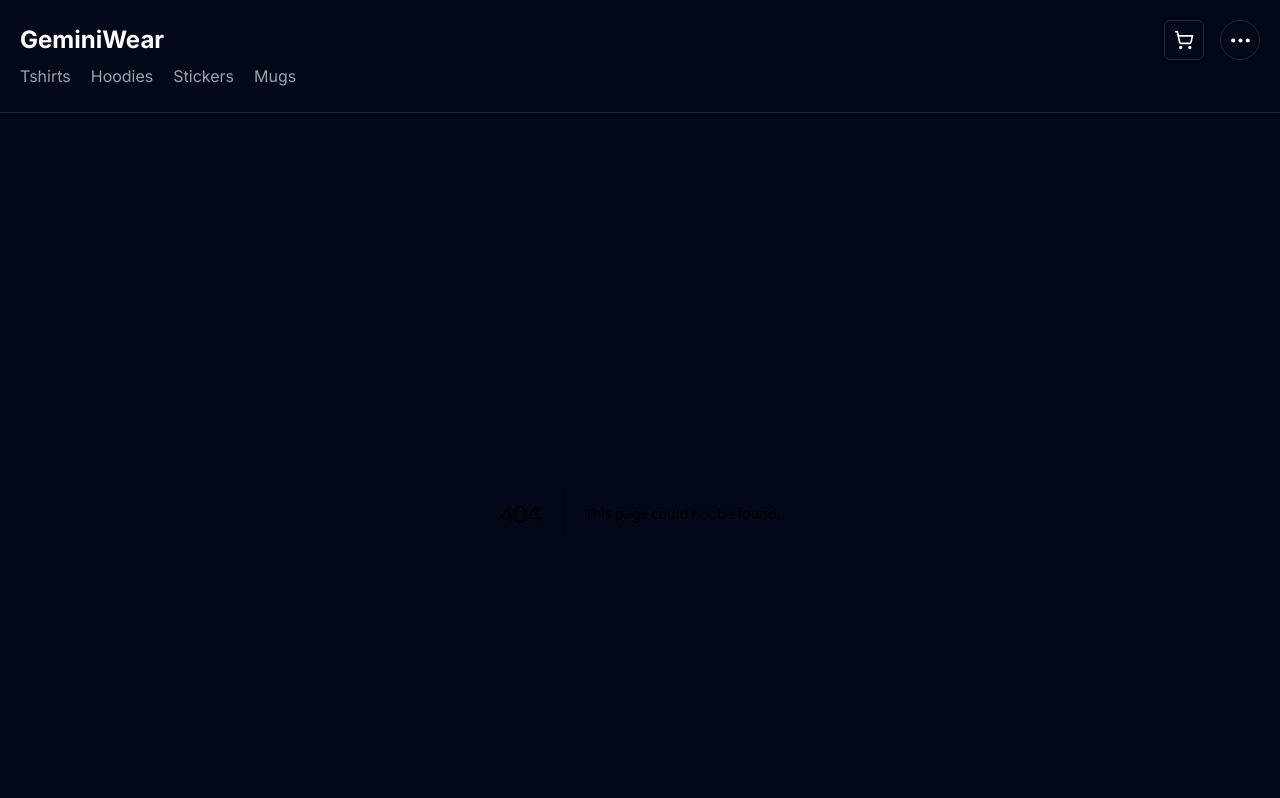
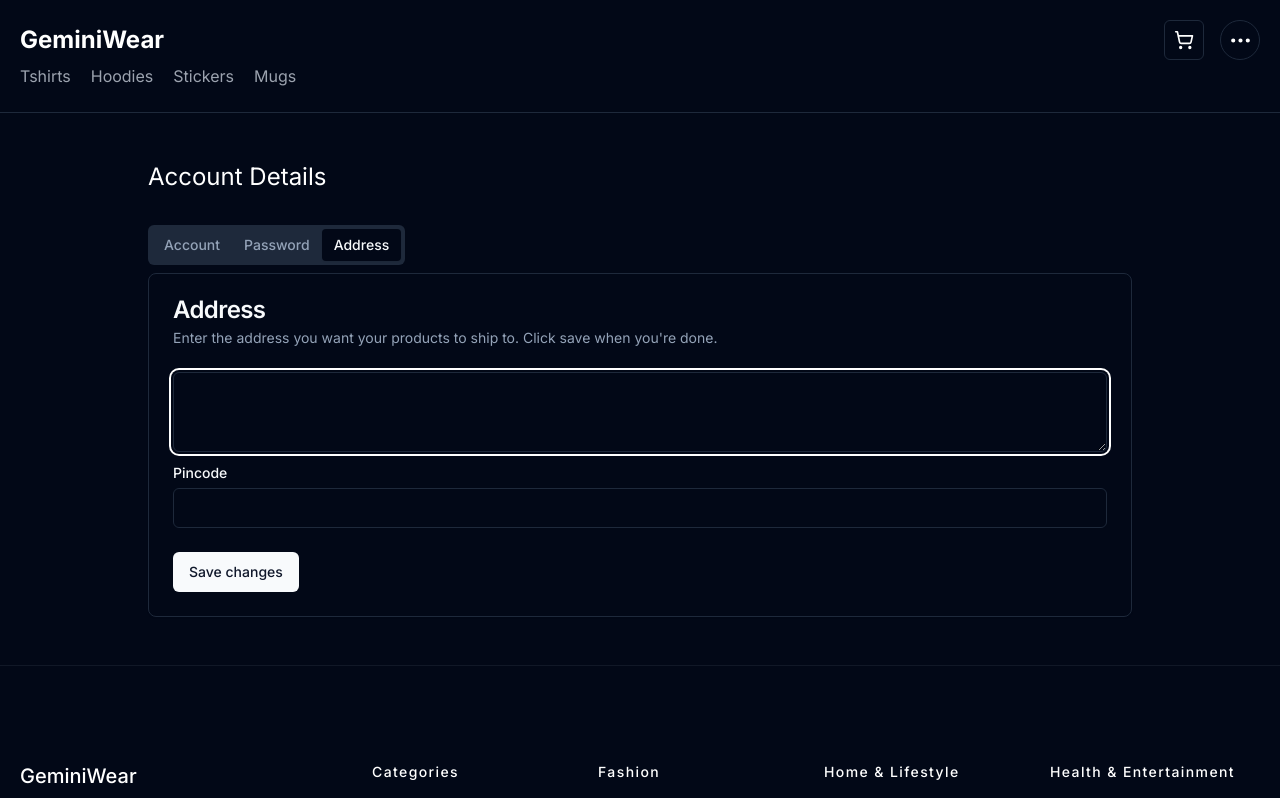
Before and after one commit to sohamw03/geminiwear, a Next.js app: page /myaccount in a window 1280 px wide. Before the commit this address had no page. Shown: the top 798 px of the page. Built offline with nearby package versions, Linux system fonts and the light colour scheme.

Commit message:
feat: Add MyAccount page

```diff
--- a/models/User.ts
+++ b/models/User.ts
@@ -17,6 +17,7 @@
     {
       name: { type: String, require: true },
       email: { type: String, require: true, unique: true },
+      address: { type: String },
       hash: String,
       salt: String,
     },
--- a/package.json
+++ b/package.json
@@ -19,6 +19,7 @@
     "@radix-ui/react-select": "^2.0.0",
     "@radix-ui/react-separator": "^1.0.3",
     "@radix-ui/react-slot": "^1.0.2",
+    "@radix-ui/react-tabs": "^1.0.4",
     "class-variance-authority": "^0.7.0",
     "clsx": "^2.0.0",
     "jsonwebtoken": "^9.0.2",
--- /dev/null
+++ b/src/app/myaccount/page.tsx
@@ -0,0 +1,123 @@
+"use client";
+
+import { Button } from "@/shadcn/components/ui/button";
+import { Card, CardContent, CardDescription, CardFooter, CardHeader, CardTitle } from "@/shadcn/components/ui/card";
+import { Input } from "@/shadcn/components/ui/input";
+import { Label } from "@/shadcn/components/ui/label";
+import { Tabs, TabsContent, TabsList, TabsTrigger } from "@/shadcn/components/ui/tabs";
+import { Textarea } from "@/shadcn/components/ui/textarea";
+import { useRouter } from "next/navigation";
+
+export default function MyAccount() {
+  const router = useRouter();
+
+  // Form validation
+  const handleSubmit = async (e: React.FormEvent<HTMLFormElement>) => {
+    e.preventDefault();
+    const formData = new FormData(e.target as HTMLFormElement);
+    console.log(Object.fromEntries(formData.entries()));
+    const payload = {};
+    // try {
+    //   const response = await fetch("/api/user", {
+    //     method: "POST",
+    //     headers: {
+    //       "Content-Type": "application/json",
+    //     },
+    //     body: JSON.stringify(payload),
+    //   });
+    //   const responseJson = await response.json();
+
+    //   if (responseJson.success && response.ok) {
+    //     toast.success(`Welcome ${responseJson.data.name}!`, { position: "bottom-center" });
+    //     setTimeout(() => {
+    //       router.push("/login");
+    //     }, 2000);
+    //   } else {
+    //   }
+    // } catch (error) {
+    //   console.error(error);
+    // }
+  };
+
+  return (
+    <main>
+      <section className="text-white body-font dark bg-background">
+        <div className="container px-5 py-12 mx-auto max-w-2xl xl:max-w-5xl">
+          <h1 className="text-2xl text-white mb-8">Account Details</h1>
+          {/* Account Information */}
+          <Tabs defaultValue="address" className="w-full">
+            <TabsList>
+              <TabsTrigger value="account">Account</TabsTrigger>
+              <TabsTrigger value="password">Password</TabsTrigger>
+              <TabsTrigger value="address">Address</TabsTrigger>
+            </TabsList>
+            <TabsContent value="account">
+              <Card>
+                <CardHeader>
+                  <CardTitle>Account</CardTitle>
+                  <CardDescription>Make changes to your account here. Click save when you're done.</CardDescription>
+                </CardHeader>
+                <CardContent className="space-y-2">
+                  <div className="space-y-1">
+                    <Label htmlFor="name">Name</Label>
+                    <Input id="name" defaultValue="Pedro Duarte" />
+                  </div>
+                  <div className="space-y-1">
+                    <Label htmlFor="username">Username</Label>
+                    <Input id="username" defaultValue="@peduarte" />
+                  </div>
+                </CardContent>
+                <CardFooter>
+                  <Button>Save changes</Button>
+                </CardFooter>
+              </Card>
+            </TabsContent>
+            <TabsContent value="password">
+              <Card>
+                <CardHeader>
+                  <CardTitle>Account</CardTitle>
+                  <CardDescription>Make changes to your account here. Click save when you're done.</CardDescription>
+                </CardHeader>
+                <CardContent className="space-y-2">
+                  <div className="space-y-1">
+                    <Label htmlFor="name">Name</Label>
+                    <Input id="name" defaultValue="Pedro Duarte" />
+                  </div>
+                  <div className="space-y-1">
+                    <Label htmlFor="username">Username</Label>
+                    <Input id="username" defaultValue="@peduarte" />
+                  </div>
+                </CardContent>
+                <CardFooter>
+                  <Button>Save changes</Button>
+                </CardFooter>
+              </Card>
+            </TabsContent>
+            <TabsContent value="address">
+              <Card>
+                <CardHeader>
+                  <CardTitle>Address</CardTitle>
+                  <CardDescription>Enter the address you want your products to ship to. Click save when you're done.</CardDescription>
+                </CardHeader>
+                <form onSubmit={handleSubmit}>
+                  <CardContent className="space-y-2">
+                    <div className="space-y-1">
+                      <Textarea name="address" className="focus-visible:ring-white" id="name" defaultValue="" required autoFocus />
+                    </div>
+                    <div className="space-y-1">
+                      <Label htmlFor="username">Pincode</Label>
+                      <Input name="pincode" className="focus-visible:ring-white" id="username" defaultValue="" required />
+                    </div>
+                  </CardContent>
+                  <CardFooter>
+                    <Button type="submit">Save changes</Button>
+                  </CardFooter>
+                </form>
+              </Card>
+            </TabsContent>
+          </Tabs>
+        </div>
+      </section>
+    </main>
+  );
+}
--- a/src/app/orders/page.tsx
+++ b/src/app/orders/page.tsx
@@ -44,6 +44,8 @@
                         {"cart[_id].title"} ({"cart[_id].size"}) ({"cart[_id].color"})
                       </span>
                     </TableCell>
+                    <TableCell></TableCell>
+                    <TableCell></TableCell>
                   </TableRow>
                 ))}
               </TableBody>
--- a/src/components/Account.tsx
+++ b/src/components/AccountDropdown.tsx
@@ -20,10 +20,12 @@
         <DropdownMenuLabel>{user.loggedIn ? user.name : "Geminiwear"}</DropdownMenuLabel>
         <DropdownMenuSeparator />
         <DropdownMenuGroup>
-          <DropdownMenuItem className="cursor-pointer">
-            <User className="mr-2 h-4 w-4" />
-            <span>Account</span>
-          </DropdownMenuItem>
+          <Link href={"/myaccount"}>
+            <DropdownMenuItem className="cursor-pointer">
+              <User className="mr-2 h-4 w-4" />
+              <span>Account</span>
+            </DropdownMenuItem>
+          </Link>
         </DropdownMenuGroup>
         <DropdownMenuSeparator />
         {user.loggedIn && (
--- a/src/components/Navbar.tsx
+++ b/src/components/Navbar.tsx
@@ -1,5 +1,5 @@
 import Link from "next/link";
-import Account from "./Account";
+import Account from "./AccountDropdown";
 import Cart from "./Cart";
 
 export default function Navbar() {
--- /dev/null
+++ b/src/shadcn/components/ui/card.tsx
@@ -0,0 +1,79 @@
+import * as React from "react"
+
+import { cn } from "@/lib/utils"
+
+const Card = React.forwardRef<
+  HTMLDivElement,
+  React.HTMLAttributes<HTMLDivElement>
+>(({ className, ...props }, ref) => (
+  <div
+    ref={ref}
+    className={cn(
+      "rounded-lg border bg-card text-card-foreground shadow-sm",
+      className
+    )}
+    {...props}
+  />
+))
+Card.displayName = "Card"
+
+const CardHeader = React.forwardRef<
+  HTMLDivElement,
+  React.HTMLAttributes<HTMLDivElement>
+>(({ className, ...props }, ref) => (
+  <div
+    ref={ref}
+    className={cn("flex flex-col space-y-1.5 p-6", className)}
+    {...props}
+  />
+))
+CardHeader.displayName = "CardHeader"
+
+const CardTitle = React.forwardRef<
+  HTMLParagraphElement,
+  React.HTMLAttributes<HTMLHeadingElement>
+>(({ className, ...props }, ref) => (
+  <h3
+    ref={ref}
+    className={cn(
+      "text-2xl font-semibold leading-none tracking-tight",
+      className
+    )}
+    {...props}
+  />
+))
+CardTitle.displayName = "CardTitle"
+
+const CardDescription = React.forwardRef<
+  HTMLParagraphElement,
+  React.HTMLAttributes<HTMLParagraphElement>
+>(({ className, ...props }, ref) => (
+  <p
+    ref={ref}
+    className={cn("text-sm text-muted-foreground", className)}
+    {...props}
+  />
+))
+CardDescription.displayName = "CardDescription"
+
+const CardContent = React.forwardRef<
+  HTMLDivElement,
+  React.HTMLAttributes<HTMLDivElement>
+>(({ className, ...props }, ref) => (
+  <div ref={ref} className={cn("p-6 pt-0", className)} {...props} />
+))
+CardContent.displayName = "CardContent"
+
+const CardFooter = React.forwardRef<
+  HTMLDivElement,
+  React.HTMLAttributes<HTMLDivElement>
+>(({ className, ...props }, ref) => (
+  <div
+    ref={ref}
+    className={cn("flex items-center p-6 pt-0", className)}
+    {...props}
+  />
+))
+CardFooter.displayName = "CardFooter"
+
+export { Card, CardHeader, CardFooter, CardTitle, CardDescription, CardContent }
--- /dev/null
+++ b/src/shadcn/components/ui/tabs.tsx
@@ -0,0 +1,55 @@
+"use client"
+
+import * as React from "react"
+import * as TabsPrimitive from "@radix-ui/react-tabs"
+
+import { cn } from "@/lib/utils"
+
+const Tabs = TabsPrimitive.Root
+
+const TabsList = React.forwardRef<
+  React.ElementRef<typeof TabsPrimitive.List>,
+  React.ComponentPropsWithoutRef<typeof TabsPrimitive.List>
+>(({ className, ...props }, ref) => (
+  <TabsPrimitive.List
+    ref={ref}
+    className={cn(
+      "inline-flex h-10 items-center justify-center rounded-md bg-muted p-1 text-muted-foreground",
+      className
+    )}
+    {...props}
+  />
+))
+TabsList.displayName = TabsPrimitive.List.displayName
+
+const TabsTrigger = React.forwardRef<
+  React.ElementRef<typeof TabsPrimitive.Trigger>,
+  React.ComponentPropsWithoutRef<typeof TabsPrimitive.Trigger>
+>(({ className, ...props }, ref) => (
+  <TabsPrimitive.Trigger
+    ref={ref}
+    className={cn(
+      "inline-flex items-center justify-center whitespace-nowrap rounded-sm px-3 py-1.5 text-sm font-medium ring-offset-background transition-all focus-visible:outline-none focus-visible:ring-2 focus-visible:ring-ring focus-visible:ring-offset-2 disabled:pointer-events-none disabled:opacity-50 data-[state=active]:bg-background data-[state=active]:text-foreground data-[state=active]:shadow-sm",
+      className
+    )}
+    {...props}
+  />
+))
+TabsTrigger.displayName = TabsPrimitive.Trigger.displayName
+
+const TabsContent = React.forwardRef<
+  React.ElementRef<typeof TabsPrimitive.Content>,
+  React.ComponentPropsWithoutRef<typeof TabsPrimitive.Content>
+>(({ className, ...props }, ref) => (
+  <TabsPrimitive.Content
+    ref={ref}
+    className={cn(
+      "mt-2 ring-offset-background focus-visible:outline-none focus-visible:ring-2 focus-visible:ring-ring focus-visible:ring-offset-2",
+      className
+    )}
+    {...props}
+  />
+))
+TabsContent.displayName = TabsPrimitive.Content.displayName
+
+export { Tabs, TabsList, TabsTrigger, TabsContent }
--- /dev/null
+++ b/src/shadcn/components/ui/textarea.tsx
@@ -0,0 +1,24 @@
+import * as React from "react"
+
+import { cn } from "@/lib/utils"
+
+export interface TextareaProps
+  extends React.TextareaHTMLAttributes<HTMLTextAreaElement> {}
+
+const Textarea = React.forwardRef<HTMLTextAreaElement, TextareaProps>(
+  ({ className, ...props }, ref) => {
+    return (
+      <textarea
+        className={cn(
+          "flex min-h-[80px] w-full rounded-md border border-input bg-background px-3 py-2 text-sm ring-offset-background placeholder:text-muted-foreground focus-visible:outline-none focus-visible:ring-2 focus-visible:ring-ring focus-visible:ring-offset-2 disabled:cursor-not-allowed disabled:opacity-50",
+          className
+        )}
+        ref={ref}
+        {...props}
+      />
+    )
+  }
+)
+Textarea.displayName = "Textarea"
+
+export { Textarea }
```
Also changed, not shown: 1 other file (tests, documents, lock files or other folders).
